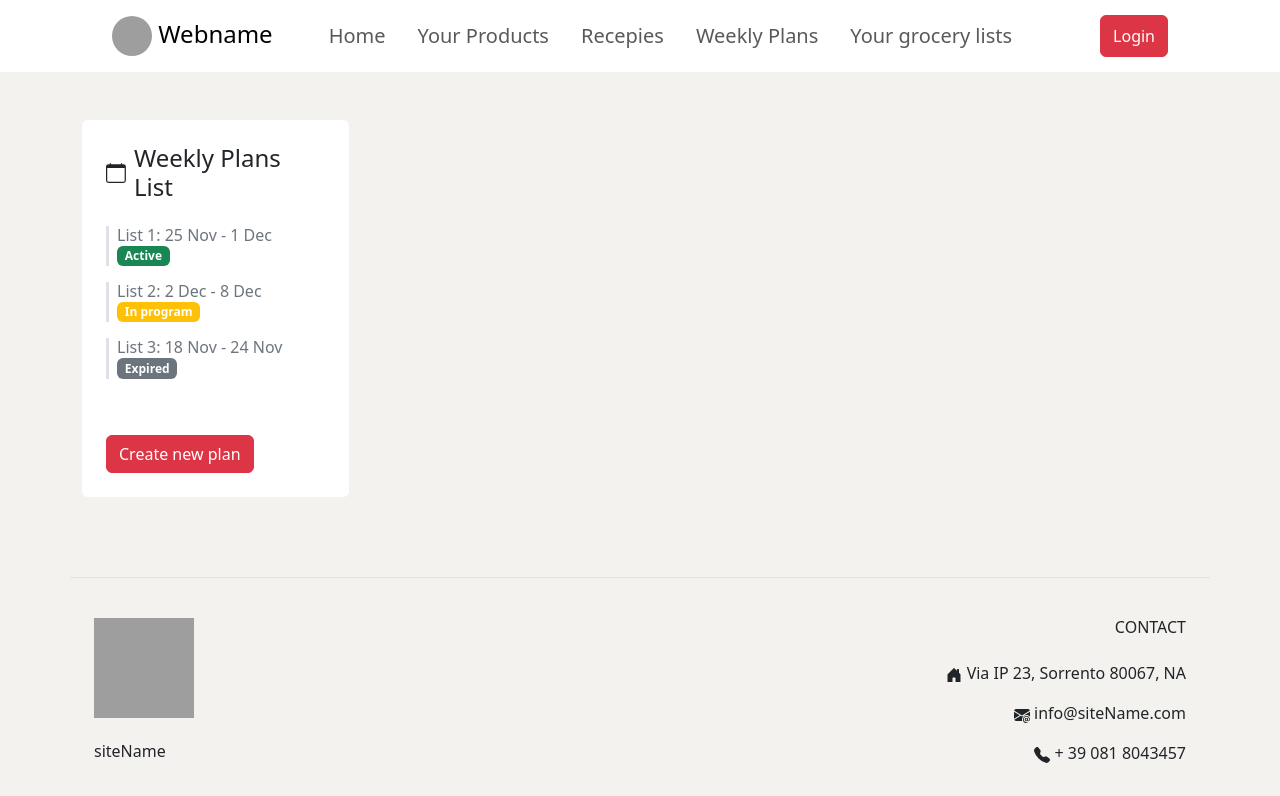
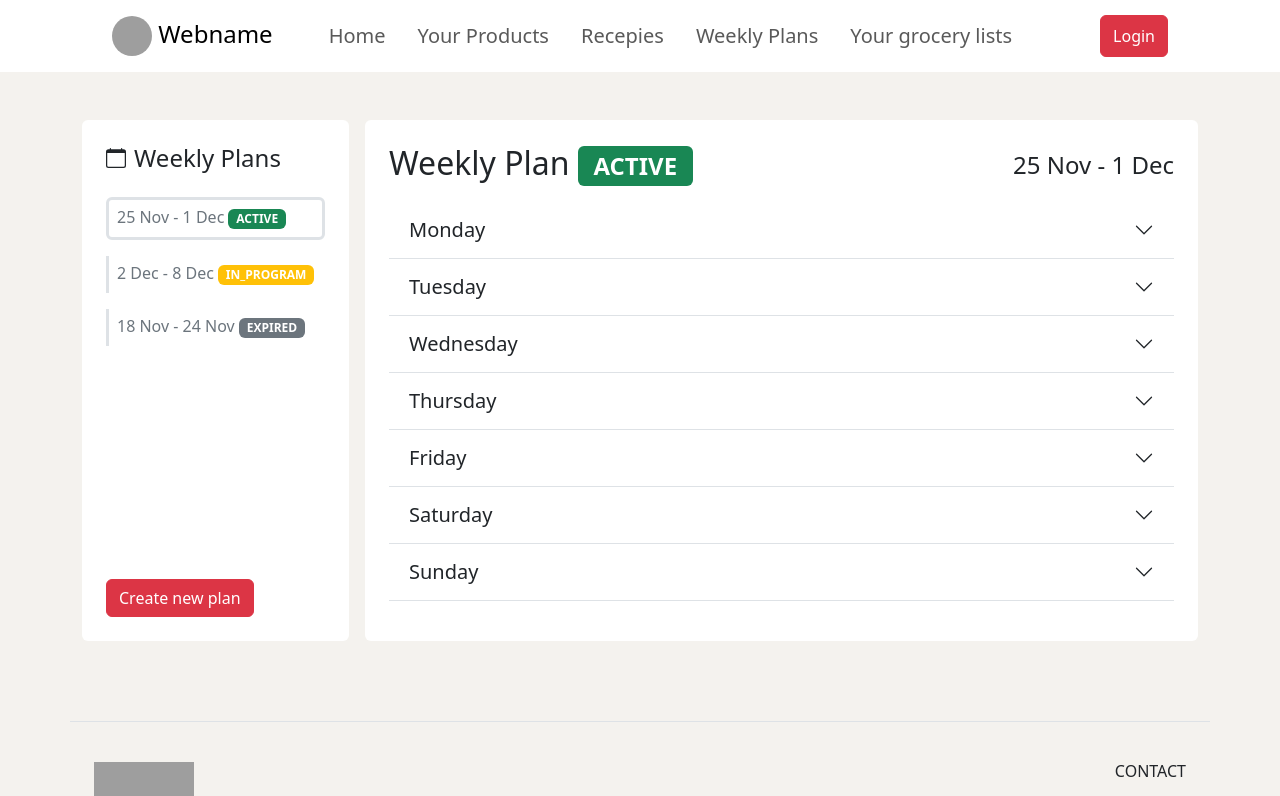
Before and after one commit to CarmineGar93/Capstone-Project-Front-End, a React (Create React App) app in the folder capstone/: page /plans in a window 1280 px wide. Shown: the top 796 px of the page. Built offline with nearby package versions, Linux system fonts and the light colour scheme; grey boxes are pictures that could not be loaded; the HTML template or start-up script is replaced by a standard one.

Commit message:
weekly plans central part completed

```diff
--- /dev/null
+++ b/capstone/src/components/plans/WeeklyPlanChoosen.jsx
@@ -0,0 +1,40 @@
+import { Badge, Card, Accordion } from "react-bootstrap"
+import { Plus } from "react-bootstrap-icons"
+
+function WeeklyPlanChoosen({ selected, badgeColors }) {
+    const days = ["Monday", "Tuesday", "Wednesday", "Thursday", "Friday", "Saturday", "Sunday"]
+    const meals = ["Breakfast", "Lunch", "Dinner"]
+    return (
+        <Card className="border-0 p-4">
+            <div className="d-flex justify-content-between align-items-center mb-2">
+                <h2>Weekly Plan <Badge bg={badgeColors[selected.state]}>{selected.state}</Badge></h2>
+                <h4>{selected.start} - {selected.end}</h4>
+            </div>
+            <Accordion flush className="mb-3">
+                {
+                    days.map((day, index) => {
+                        return (
+                            <Accordion.Item eventKey={index} className="border-0 border-bottom">
+                                <Accordion.Header><h5 className="mb-0">{day}</h5></Accordion.Header>
+                                <Accordion.Body className="px-2 py-4">
+                                    {
+                                        meals.map((meal, index2) => {
+                                            return (
+                                                <div className="border-bottom border-1 d-flex justify-content-between align-items-center mb-2" key={index2}>
+                                                    <p className="mb-0 fs-5">{meal}</p>
+                                                    <button className="btn-experience bg-white border-0 rounded-circle p-2" onClick={() => alert(`Day ${day}, meal ${meal}`)}><Plus size={25} /></button>
+                                                </div>
+                                            )
+                                        })
+                                    }
+                                </Accordion.Body>
+                            </Accordion.Item>
+                        )
+                    })
+                }
+            </Accordion>
+        </Card>
+    )
+}
+
+export default WeeklyPlanChoosen
--- a/capstone/src/components/plans/WeeklyPlans.jsx
+++ b/capstone/src/components/plans/WeeklyPlans.jsx
@@ -1,12 +1,36 @@
 import { Col, Container, Row } from "react-bootstrap"
 import WeeklyPlansLeft from "./WeeklyPlansLeft"
+import WeeklyPlanChoosen from "./WeeklyPlanChoosen"
+import { useState } from "react"
 
 function WeeklyPlans() {
+    const plans = [{
+        id: 1,
+        start: "25 Nov",
+        end: "1 Dec",
+        state: "ACTIVE"
+    }, {
+        id: 2,
+        start: "2 Dec",
+        end: "8 Dec",
+        state: "IN_PROGRAM"
+    }, {
+        id: 3,
+        start: "18 Nov",
+        end: "24 Nov",
+        state: "EXPIRED"
+    }]
+    const stateColors = {
+        ACTIVE: "success",
+        IN_PROGRAM: "warning",
+        EXPIRED: "secondary"
+    }
+    const [selected, setSelected] = useState(plans.filter(plan => plan.state === "ACTIVE")[0])
     return (
         <Container className="my-5">
             <Row className="g-3">
-                <Col xs={3}><WeeklyPlansLeft /></Col>
-                <Col xs={9}></Col>
+                <Col xs={3}><WeeklyPlansLeft selected={selected} changeSelected={setSelected} plans={plans} badgeColors={stateColors} /></Col>
+                <Col xs={9}><WeeklyPlanChoosen selected={selected} badgeColors={stateColors} /></Col>
             </Row>
         </Container>
     )
--- a/capstone/src/components/plans/WeeklyPlansLeft.jsx
+++ b/capstone/src/components/plans/WeeklyPlansLeft.jsx
@@ -1,27 +1,34 @@
 import { Badge, Button, Card } from "react-bootstrap"
 import { Calendar } from "react-bootstrap-icons"
 
-function WeeklyPlansLeft() {
+function WeeklyPlansLeft({ selected, changeSelected, plans, badgeColors }) {
     return (
-        <Card className="border-0 p-4">
+        <Card className="border-0 p-4 h-100">
+            {
+                selected && (
+                    <>
                         <div className="d-flex align-items-center mb-4">
                             <Calendar size={20} className="me-2" />
-                <h4 className="mb-0">Weekly Plans List</h4>
+                            <h4 className="mb-0">Weekly Plans</h4>
                         </div>
                         <div className="mb-5">
-                <div className=" border-start border-3 px-2 mb-3">
-                    <h6 className="text-secondary">List 1: 25 Nov - 1 Dec <Badge bg={"success"}>Active</Badge></h6>
+                            {
+                                plans.map(plan => {
+                                    return (
+                                        <div className={`border-start border-3 p-2 mb-3 align-content-center ${selected.id === plan.id ? "border text-info rounded-2" : ""}`} onClick={() => changeSelected(plan)}>
+                                            <h6 className="text-secondary mb-0">{plan.start} - {plan.end} <Badge bg={badgeColors[plan.state]}>{plan.state}</Badge></h6>
                                         </div>
-                <div className=" border-start border-3 px-2 mb-3">
-                    <h6 className="text-secondary">List 2: 2 Dec - 8 Dec <Badge bg={"warning"}>In program</Badge></h6>
+                                    )
+                                })
+                            }
                         </div>
-                <div className=" border-start border-3 px-2">
-                    <h6 className="text-secondary">List 3: 18 Nov - 24 Nov <Badge bg={"secondary"}>Expired</Badge></h6>
-                </div>
-            </div>
-            <div className="mb-">
+                        <div className="mt-auto">
                             <Button variant="danger">Create new plan</Button>
                         </div>
+                    </>
+                )
+            }
+
 
 
 
--- a/capstone/src/customstyle.css
+++ b/capstone/src/customstyle.css
@@ -21,3 +21,8 @@
 body {
     background-color: #F4F2EE;
 }
+
+.btn-experience:hover {
+    background-color: #F3F3F3 !important;
+    cursor: pointer;
+}
```
Lines whose indentation alone changed are shown as unchanged.
